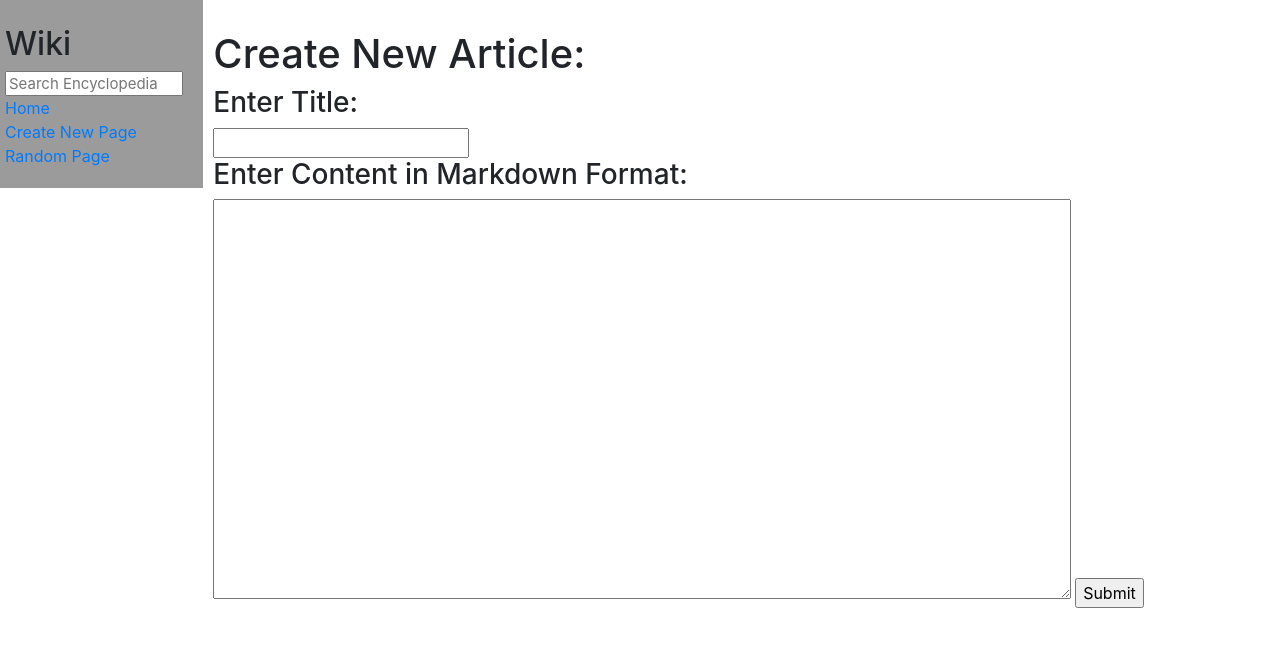
After one commit to slayeh17/Wiki, a Django app: page /create in a window 1280 px wide. The commit adds this page. Shown: the top 647 px of the page. Run offline with Django 3.2, Linux system fonts and the light colour scheme; some libraries are stand-ins or nearby versions.

Commit message:
all functionalities done

```diff
--- a/encyclopedia/static/encyclopedia/styles.css
+++ b/encyclopedia/static/encyclopedia/styles.css
@@ -13,7 +13,7 @@ h1 {
 }
 
 textarea {
-    height: 90vh;
+    height: 50vh;
     width: 80%;
 }
 
@@ -28,8 +28,8 @@ textarea {
 }
 
 .sidebar {
-    background-color: #f0f0f0;
-    height: 100vh;
+    background-color: #9b9b9b;
+    height: 100%;
     padding: 20px;
 }
 
--- /dev/null
+++ b/encyclopedia/templates/encyclopedia/already_present.html
@@ -0,0 +1,5 @@
+{% extends 'encyclopedia/layout.html' %}
+
+{% block body %}
+<h1>{{title}} is already present.</h1>
+{% endblock %}
--- /dev/null
+++ b/encyclopedia/templates/encyclopedia/create.html
@@ -0,0 +1,13 @@
+{% extends 'encyclopedia/layout.html' %}
+
+{% block body %}
+<h1>Create New Article:</h1>
+<form action="{% url 'create'%}" method="post">
+    {% csrf_token %}
+    <h3>Enter Title:</h3>
+    <input type="text" name="title">
+    <h3>Enter Content in Markdown Format:</h3>
+    <textarea name="content" id="" cols="2" rows="7"></textarea>
+    <input type="submit">
+</form>
+{% endblock %}
--- a/encyclopedia/templates/encyclopedia/index.html
+++ b/encyclopedia/templates/encyclopedia/index.html
@@ -9,7 +9,7 @@
 
     <ul>
         {% for entry in entries %}
-            <li>{{ entry }}</li>
+            <li><a href="{% url 'article' title=entry %}">{{entry}}</a></li>
         {% endfor %}
     </ul>
 
--- a/encyclopedia/templates/encyclopedia/layout.html
+++ b/encyclopedia/templates/encyclopedia/layout.html
@@ -12,17 +12,18 @@
         <div class="row">
             <div class="sidebar col-lg-2 col-md-3">
                 <h2>Wiki</h2>
-                <form>
+                <form action="{% url 'search' %}" method="POST">
+                    {% csrf_token %}
                     <input class="search" type="text" name="q" placeholder="Search Encyclopedia">
                 </form>
                 <div>
                     <a href="{% url 'index' %}">Home</a>
                 </div>
                 <div>
-                    Create New Page
+                    <a href="{% url 'create' %}">Create New Page</a>
                 </div>
                 <div>
-                    Random Page
+                    <a href="{% url 'random_page' %}">Random Page</a>
                 </div>
                 {% block nav %}
                 {% endblock %}
--- a/encyclopedia/urls.py
+++ b/encyclopedia/urls.py
@@ -3,5 +3,11 @@ from django.urls import path
 from . import views
 
 urlpatterns = [
-    path("", views.index, name="index")
+    path("", views.index, name="index"),
+    path("wiki/<str:title>", views.article, name="article"),
+    path("search", views.search, name="search"),
+    path("create", views.create, name="create"),
+    path("edit", views.edit, name="edit"),
+    path("save_edit", views.save_edit, name="save_edit"),
+    path("random_page", views.random_page, name="random_page"),
 ]
--- a/encyclopedia/views.py
+++ b/encyclopedia/views.py
@@ -1,9 +1,84 @@
 from django.shortcuts import render
+from markdown2 import Markdown
+from . import util
+import random
 
-from . import util
-
+def md_to_html(title):
+    md = Markdown()
+    content = util.get_entry(title)
+    if content == None:
+        return None
+    return md.convert(content)
 
 def index(request):
     return render(request, "encyclopedia/index.html", {
         "entries": util.list_entries()
     })
+
+def article(request, title):
+    return render(request, "encyclopedia/article.html", {
+        "article": md_to_html(title),
+        "title":title
+    })
+
+def search(request):
+    if request.method == "POST":
+        title = request.POST["q"]
+        article_list = util.list_entries()
+        found = []
+        for t in article_list:
+            if title == t:
+                return render(request, "encyclopedia/article.html", {
+                    "article": md_to_html(title),
+                    "title": title,
+                })
+            elif title.lower() in t.lower():
+                found.append(t)
+        return render(request, "encyclopedia/search_results.html", {
+            "found":found,
+        })
+
+def create(request):
+    if request.method == "GET":
+        return render(request, "encyclopedia/create.html")
+    elif request.method == "POST":
+        title = request.POST["title"]
+        content = request.POST["content"]
+        titleExists = util.get_entry(title)
+        if titleExists != None:
+            return render(request, "encyclopedia/already_present.html", {
+                "title": title,
+            })
+        else:
+            util.save_entry(title, content)
+            return render(request, "encyclopedia/article.html", {
+                "article": md_to_html(title),
+                "title": title,
+            })
+
+def edit(request):
+    if request.method == "POST":
+        title = request.POST["title"]
+        return render(request, "encyclopedia/edit.html", {
+            "article": util.get_entry(title),
+            "title":title,
+
+        })
+
+def save_edit(request):
+    if request.method == "POST":
+        title = request.POST["title"]
+        content = request.POST["content"]
+        util.save_entry(title, content)
+        return render(request, "encyclopedia/article.html", {
+            "article": md_to_html(title),
+            "title": title,
+        })
+
+def random_page(request):
+    list = util.list_entries()
+    random_number = random.randint(0, len(list)-1)
+    return render(request, "encyclopedia/article.html", {
+        "article": md_to_html(list[random_number]),
+        "title": list[random_number],
+    })
```
Also changed, not shown: encyclopedia/templates/encyclopedia/article.html (added, +14 -0 lines), encyclopedia/templates/encyclopedia/edit.html (added, +13 -0 lines), encyclopedia/templates/encyclopedia/search_results.html (added, +10 -0 lines), db.sqlite3 (added).
